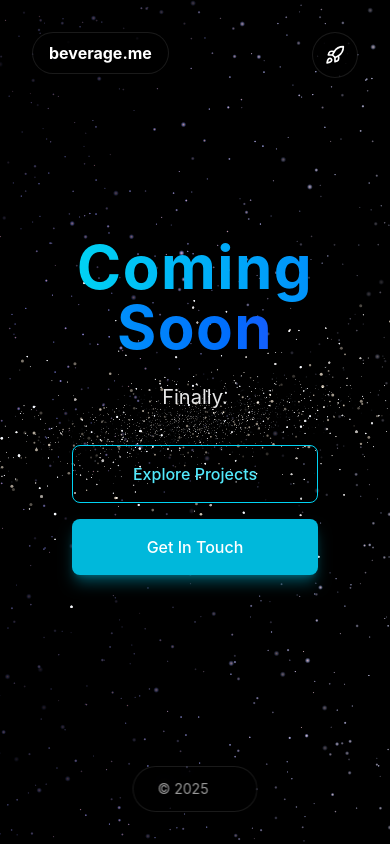
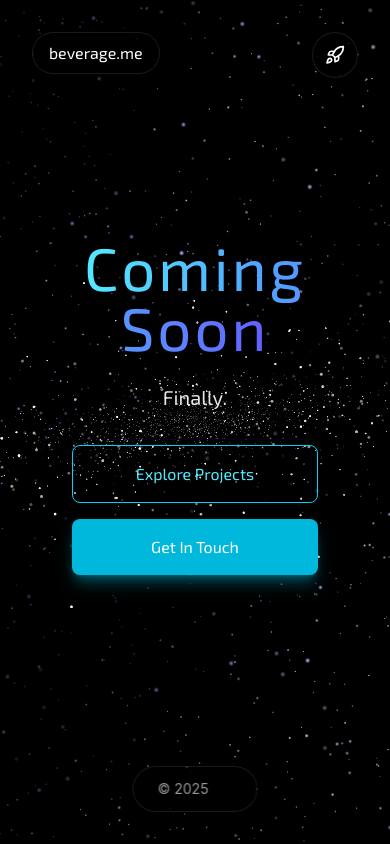
Before and after one commit to beverage/personal-website, a Next.js app: page / in a window 390 px wide. Built offline with nearby package versions, Linux system fonts and the light colour scheme.

Commit message:
💄 Restyle main page fonts

```diff
--- a/src/app/globals.css
+++ b/src/app/globals.css
@@ -5,3 +5,22 @@
 }
 
 @variant dark (.dark &);
+
+/* Custom font utility classes for Tailwind CSS 4 */
+@layer utilities {
+  .font-exo2 {
+    font-family: var(--font-exo2), sans-serif;
+  }
+
+  .font-orbitron {
+    font-family: var(--font-orbitron), monospace;
+  }
+
+  .font-geist-sans {
+    font-family: var(--font-geist-sans), sans-serif;
+  }
+
+  .font-geist-mono {
+    font-family: var(--font-geist-mono), monospace;
+  }
+}
--- a/src/app/layout.tsx
+++ b/src/app/layout.tsx
@@ -1,5 +1,5 @@
 import type { Metadata } from "next";
-import { Geist, Geist_Mono } from "next/font/google";
+import { Geist, Geist_Mono, Exo_2, Orbitron } from "next/font/google";
 import "./globals.css";
 
 const geistSans = Geist({
@@ -10,6 +10,19 @@ const geistSans = Geist({
 const geistMono = Geist_Mono({
   variable: "--font-geist-mono",
   subsets: ["latin"],
+});
+
+// Add Exo 2 font
+const exo2 = Exo_2({
+  variable: "--font-exo2",
+  subsets: ["latin"],
+  weight: ["100", "200", "300", "400", "500", "600", "700", "800", "900"],
+});
+
+const orbitron = Orbitron({
+  variable: "--font-orbitron",
+  subsets: ["latin"],
+  weight: ["400", "700", "900"],
 });
 
 export const metadata: Metadata = {
@@ -31,7 +44,7 @@ export default function RootLayout({
   return (
     <html lang="en">
       <body
-        className={`${geistSans.variable} ${geistMono.variable} antialiased`}
+        className={`${geistSans.variable} ${geistMono.variable} ${exo2.variable} ${orbitron.variable} antialiased`}
       >
         {children}
       </body>
--- a/src/components/ui/BrandPanel.tsx
+++ b/src/components/ui/BrandPanel.tsx
@@ -11,7 +11,7 @@ export const BrandPanel = ({
 }: BrandPanelProps) => {
   return (
     <div className={`bg-black/20 backdrop-blur-sm border border-white/10 rounded-full px-4 py-2 ${className}`}>
-      <div className="font-bold text-white">{brandName}</div>
+      <div className="font-exo2 text-white">{brandName}</div>
     </div>
   );
 };
--- a/src/components/ui/HeroSection.tsx
+++ b/src/components/ui/HeroSection.tsx
@@ -20,24 +20,24 @@ export const HeroSection = ({
   return (
     <div className={`text-center max-w-5xl ${className}`}>
       <div className="p-12 mb-8">
-        <h1 className="text-6xl sm:text-8xl font-bold mb-6 tracking-wide">
-          <span className="text-transparent bg-clip-text bg-gradient-to-r from-cyan-400 to-blue-600">
+        <h1 className="text-6xl sm:text-8xl font-exo2 mb-6 tracking-wider">
+          <span className="text-transparent bg-clip-text bg-gradient-to-r from-cyan-300 via-blue-400 to-indigo-500">
             {title}
           </span>
         </h1>
-        <p className="text-xl sm:text-2xl text-white/90 mb-8 max-w-2xl mx-auto leading-relaxed">
+        <p className="text-xl sm:text-2xl font-exo2 text-white/90 mb-8 max-w-2xl mx-auto leading-relaxed">
           {description}
         </p>
         <div className="flex flex-col sm:flex-row gap-4 justify-center">
           <button
             onClick={onSecondaryClick}
-            className="px-8 py-4 border border-cyan-400 text-cyan-300 rounded-lg transition-all font-medium hover:bg-cyan-400/10"
+            className="px-8 py-4 border border-cyan-400 text-cyan-300 rounded-lg transition-all font-exo2 hover:bg-cyan-400/10"
           >
             {secondaryButtonText}
           </button>
           <button
             onClick={onPrimaryClick}
-            className="px-8 py-4 bg-cyan-500 hover:bg-cyan-600 text-white rounded-lg transition-all font-medium shadow-lg shadow-cyan-500/40 hover:shadow-cyan-400/50"
+            className="px-8 py-4 bg-cyan-500 hover:bg-cyan-600 text-white rounded-lg transition-all font-exo2 shadow-lg shadow-cyan-500/40 hover:shadow-cyan-400/50"
           >
             {primaryButtonText}
           </button>
```
